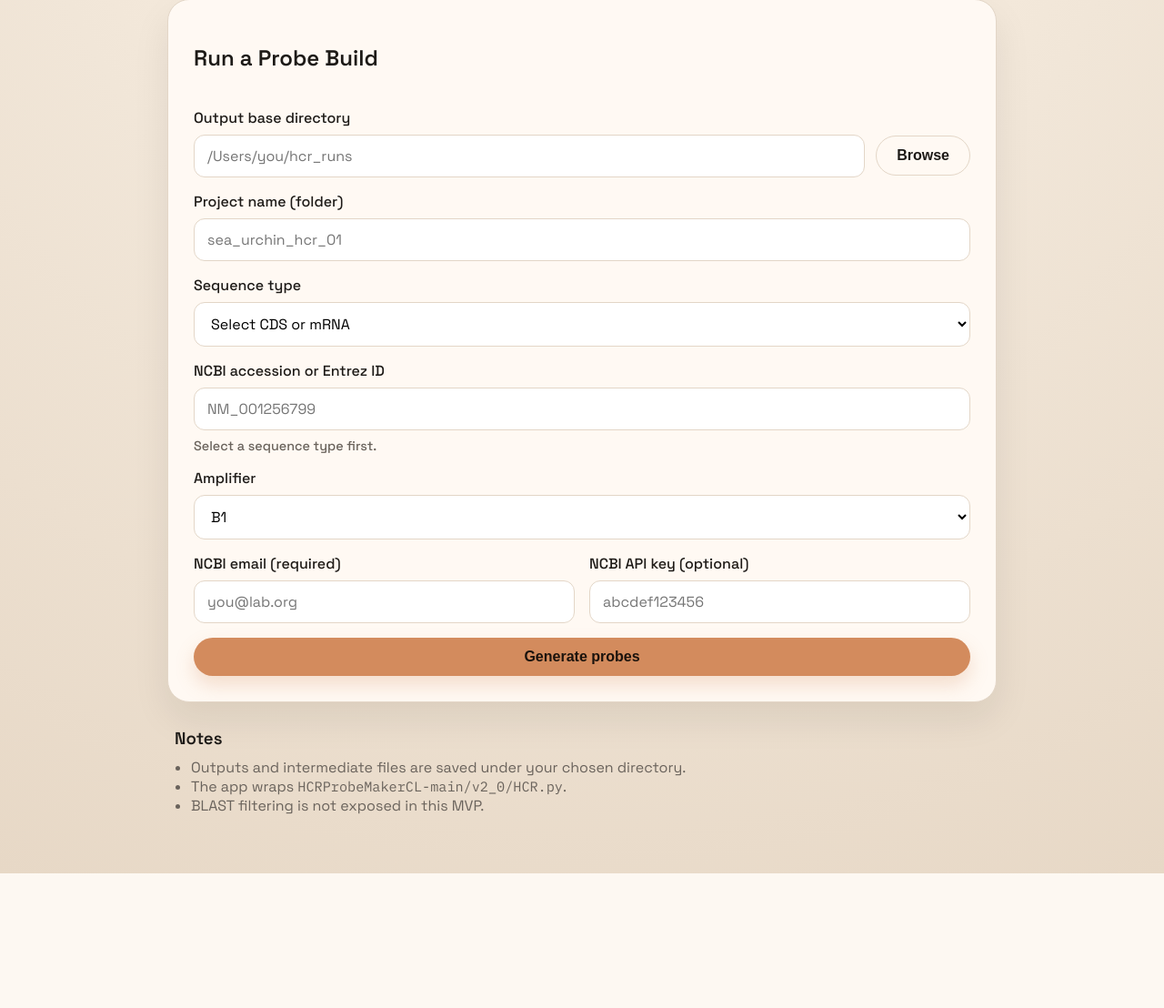
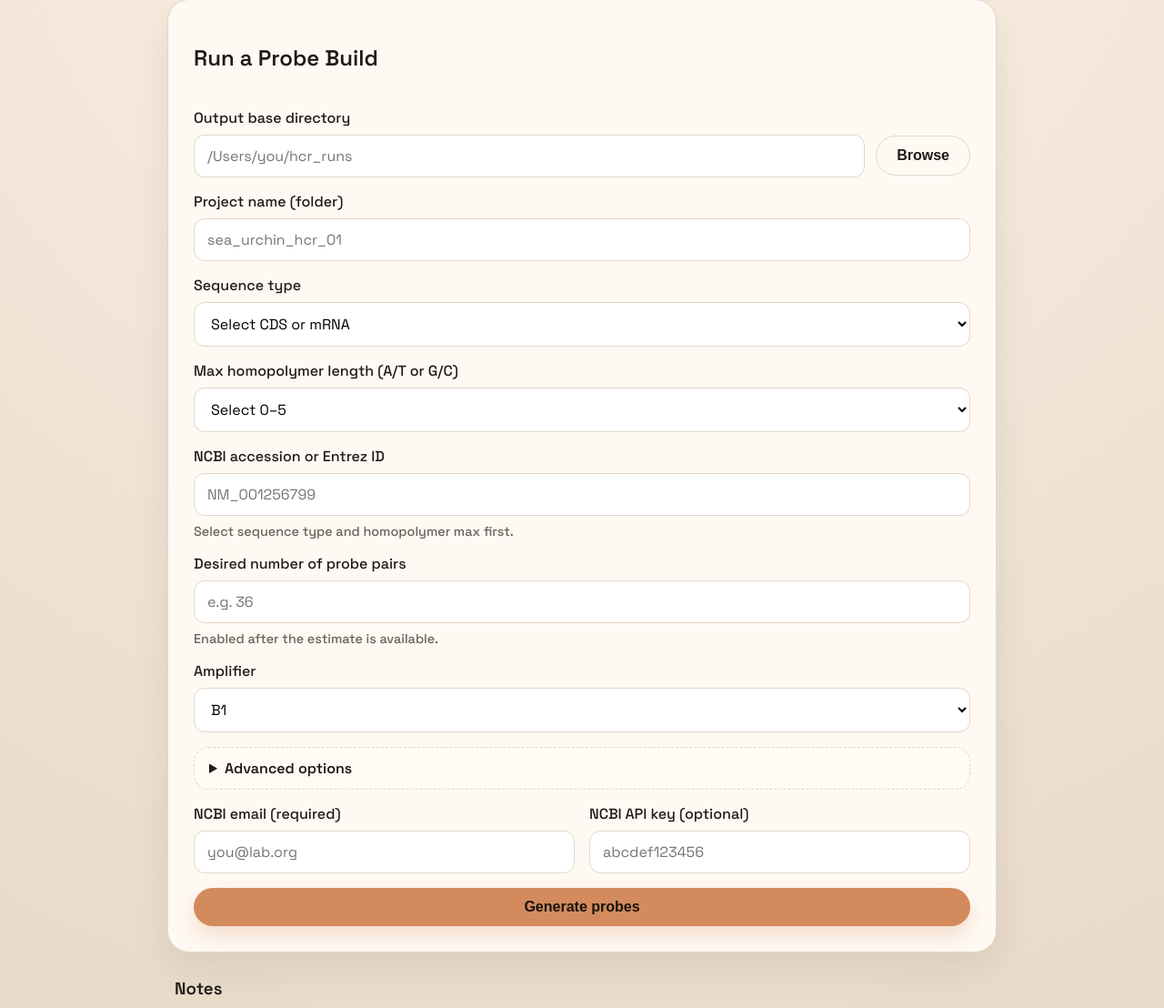
Before and after one commit to ylee-sio/HCR_3.0_Probe_Generator_v2, a FastAPI app: page / in a window 1280 px wide. Shown: the part 239-1347 px from the top of the page at 91% size. Before the commit the page ends 1199 px from the top, so only its background shows below. Run offline with FastAPI, Linux system fonts and the light colour scheme.

Commit message:
Add live probe count calc

```diff
--- a/hcr-webapp/app/main.py
+++ b/hcr-webapp/app/main.py
@@ -43,6 +43,7 @@ class UserInputError(Exception):
 class ProbeCountRequest(BaseModel):
     target_id: str
     sequence_type: str
+    homopolymer_max: int
     ncbi_email: str | None = None
     ncbi_api_key: str | None = None
 
@@ -102,7 +103,7 @@ def _extract_sequences(fasta_text: str) -> list[str]:
     return [str(record.seq) for record in records if str(record.seq).strip()]
 
 
-def _compute_probe_count(seq: str) -> int:
+def _compute_probe_count(seq: str, homopolymer_max: int) -> int:
     if not seq or len(seq) < 52:
         return 0
     clean_seq = cleanup(seq)
@@ -110,8 +111,8 @@ def _compute_probe_count(seq: str) -> int:
         fullseq, cdna, _, hpA, hpT, hpC, hpG, position, table = variables(
             clean_seq,
             "B1",
-            10000,
-            10000,
+            homopolymer_max,
+            homopolymer_max,
             0,
         )
     result = idpotentialprobes(position, fullseq, cdna, table, hpA, hpT, hpC, hpG, 1.0, 0.0)
@@ -127,7 +128,21 @@ def _compute_probe_count(seq: str) -> int:
         return 0
 
 
-def _run_hcr(amp: str, fasta_path: Path, output_dir: Path) -> subprocess.CompletedProcess:
+def _run_hcr(
+    amp: str,
+    fasta_path: Path,
+    output_dir: Path,
+    homopolymer_max: int,
+    desired_pairs: int | None,
+    gc_range: str | None,
+    poly_at_max: int | None,
+    poly_gc_max: int | None,
+    five_prime_delay: int | None,
+    blast_ref: str | None,
+    soft_min_pairs: int | None,
+) -> subprocess.CompletedProcess:
+    poly_at_value = poly_at_max if poly_at_max is not None else homopolymer_max
+    poly_gc_value = poly_gc_max if poly_gc_max is not None else homopolymer_max
     cmd = [
         os.fspath(Path(os.sys.executable)),
         os.fspath(HCR_SCRIPT),
@@ -137,7 +152,21 @@ def _run_hcr(amp: str, fasta_path: Path, output_dir: Path) -> subprocess.Complet
         os.fspath(fasta_path),
         "-o",
         os.fspath(output_dir),
+        "-polyAT",
+        str(poly_at_value),
+        "-polyCG",
+        str(poly_gc_value),
     ]
+    if gc_range:
+        cmd.extend(["-gc", gc_range])
+    if five_prime_delay is not None:
+        cmd.extend(["-pause", str(five_prime_delay)])
+    if blast_ref:
+        cmd.extend(["-blast", blast_ref])
+    if soft_min_pairs is not None:
+        cmd.extend(["-min", str(soft_min_pairs)])
+    if desired_pairs is not None:
+        cmd.extend(["-max", str(desired_pairs)])
     return subprocess.run(
         cmd,
         cwd=HCR_ROOT,
@@ -186,7 +215,7 @@ def probe_count(payload: ProbeCountRequest):
         _setup_entrez(payload.ncbi_email, payload.ncbi_api_key, require_email=False)
         fasta_text = _fetch_fasta(target_id, payload.sequence_type)
         sequences = _extract_sequences(fasta_text)
-        total = sum(_compute_probe_count(seq) for seq in sequences)
+        total = sum(_compute_probe_count(seq, payload.homopolymer_max) for seq in sequences)
         return JSONResponse(
             {
                 "count": total,
@@ -207,6 +236,14 @@ def run(
     target_id: str = Form(...),
     sequence_type: str = Form("cds"),
     amplifier: str = Form("B1"),
+    homopolymer_max: int = Form(...),
+    desired_pairs: int | None = Form(None),
+    gc_range: str | None = Form(None),
+    poly_at_max: int | None = Form(None),
+    poly_gc_max: int | None = Form(None),
+    five_prime_delay: int | None = Form(None),
+    blast_ref: str | None = Form(None),
+    soft_min_pairs: int | None = Form(None),
     ncbi_email: str = Form(""),
     ncbi_api_key: str = Form(""),
 ):
@@ -220,7 +257,19 @@ def run(
         fasta_path = output_dir / "input.fasta"
         fasta_path.write_text(fasta_text)
 
-        result = _run_hcr(amplifier.strip().upper(), fasta_path, output_dir)
+        result = _run_hcr(
+            amplifier.strip().upper(),
+            fasta_path,
+            output_dir,
+            homopolymer_max,
+            desired_pairs,
+            gc_range.strip() if gc_range else None,
+            poly_at_max,
+            poly_gc_max,
+            five_prime_delay,
+            blast_ref.strip() if blast_ref else None,
+            soft_min_pairs,
+        )
 
         log_path = output_dir / "hcr_run.log"
         log_path.write_text(result.stdout + "\n" + result.stderr)
--- a/hcr-webapp/app/static/style.css
+++ b/hcr-webapp/app/static/style.css
@@ -202,6 +202,24 @@ button:hover,
   font-size: 0.9rem;
 }
 
+.advanced {
+  border: 1px dashed var(--border);
+  border-radius: 16px;
+  padding: 12px 16px;
+  background: #fffaf4;
+}
+
+.advanced summary {
+  cursor: pointer;
+  font-weight: 600;
+}
+
+.advanced-body {
+  margin-top: 16px;
+  display: grid;
+  gap: 16px;
+}
+
 @keyframes fadeIn {
   from {
     opacity: 0;
--- a/hcr-webapp/app/templates/index.html
+++ b/hcr-webapp/app/templates/index.html
@@ -47,9 +47,28 @@
           </label>
 
           <label>
+            Max homopolymer length (A/T or G/C)
+            <select name="homopolymer_max" id="homopolymer-max" required>
+              <option value="" selected disabled>Select 0–5</option>
+              <option value="0">0</option>
+              <option value="1">1</option>
+              <option value="2">2</option>
+              <option value="3">3</option>
+              <option value="4">4</option>
+              <option value="5">5</option>
+            </select>
+          </label>
+
+          <label>
             NCBI accession or Entrez ID
             <input id="target-id" name="target_id" type="text" placeholder="NM_001256799" required disabled />
             <small id="probe-count" class="hint">Select a sequence type first.</small>
+          </label>
+
+          <label>
+            Desired number of probe pairs
+            <input id="desired-pairs" name="desired_pairs" type="number" min="1" placeholder="e.g. 36" disabled />
+            <small class="hint">Enabled after the estimate is available.</small>
           </label>
 
           <div class="grid">
@@ -64,6 +83,43 @@
               </select>
             </label>
           </div>
+
+          <details class="advanced">
+            <summary>Advanced options</summary>
+            <div class="advanced-body">
+              <label>
+                GC range (percent, e.g. 20-70)
+                <input name="gc_range" type="text" placeholder="20-70" />
+              </label>
+
+              <div class="grid">
+                <label>
+                  Max homopolymer A/T run
+                  <input name="poly_at_max" type="number" min="0" max="10" placeholder="Override A/T max" />
+                </label>
+                <label>
+                  Max homopolymer G/C run
+                  <input name="poly_gc_max" type="number" min="0" max="10" placeholder="Override G/C max" />
+                </label>
+              </div>
+
+              <div class="grid">
+                <label>
+                  5' delay (bases)
+                  <input name="five_prime_delay" type="number" min="0" placeholder="e.g. 100" />
+                </label>
+                <label>
+                  Soft min probe pairs
+                  <input name="soft_min_pairs" type="number" min="1" placeholder="e.g. 10" />
+                </label>
+              </div>
+
+              <label>
+                BLAST transcriptome path
+                <input name="blast_ref" type="text" placeholder="/path/to/transcriptome.fa" />
+              </label>
+            </div>
+          </details>
 
           <div class="grid">
             <label>
@@ -112,8 +168,10 @@
       }
 
       const seqType = document.getElementById("sequence-type");
+      const homopolymerMax = document.getElementById("homopolymer-max");
       const targetId = document.getElementById("target-id");
       const probeCount = document.getElementById("probe-count");
+      const desiredPairs = document.getElementById("desired-pairs");
       const emailInput = document.querySelector("input[name='ncbi_email']");
 
       const setHint = (text) => {
@@ -123,15 +181,18 @@
       };
 
       const updateTargetState = () => {
-        if (!seqType || !targetId) return;
-        if (seqType.value) {
+        if (!seqType || !homopolymerMax || !targetId) return;
+        if (seqType.value && homopolymerMax.value) {
           targetId.disabled = false;
           if (!targetId.value) {
             setHint("Enter an accession or Entrez ID to estimate probe pairs.");
           }
         } else {
           targetId.disabled = true;
-          setHint("Select a sequence type first.");
+          setHint("Select sequence type and homopolymer max first.");
+        }
+        if (desiredPairs) {
+          desiredPairs.disabled = true;
         }
       };
 
@@ -139,7 +200,7 @@
       const requestProbeCount = async () => {
         if (!seqType || !targetId) return;
         const target = targetId.value.trim();
-        if (!seqType.value) {
+        if (!seqType.value || !homopolymerMax.value) {
           updateTargetState();
           return;
         }
@@ -152,9 +213,10 @@
           const response = await fetch("/probe-count", {
             method: "POST",
             headers: { "Content-Type": "application/json" },
-              body: JSON.stringify({
+            body: JSON.stringify({
               target_id: target,
               sequence_type: seqType.value,
+              homopolymer_max: Number(homopolymerMax.value),
               ncbi_email: emailInput ? emailInput.value.trim() : "",
               ncbi_api_key: "",
             }),
@@ -166,6 +228,11 @@
           }
           const recordNote = data.records > 1 ? ` across ${data.records} records` : "";
           setHint(`Estimated probe pairs: ${data.count}${recordNote}.`);
+          if (desiredPairs) {
+            desiredPairs.disabled = false;
+            desiredPairs.max = data.count;
+            desiredPairs.placeholder = data.count ? `<= ${data.count}` : "No probes available";
+          }
         } catch (error) {
           setHint("Unable to estimate probe pairs.");
         }
@@ -173,6 +240,13 @@
 
       if (seqType) {
         seqType.addEventListener("change", () => {
+          updateTargetState();
+          requestProbeCount();
+        });
+      }
+
+      if (homopolymerMax) {
+        homopolymerMax.addEventListener("change", () => {
           updateTargetState();
           requestProbeCount();
         });
```
